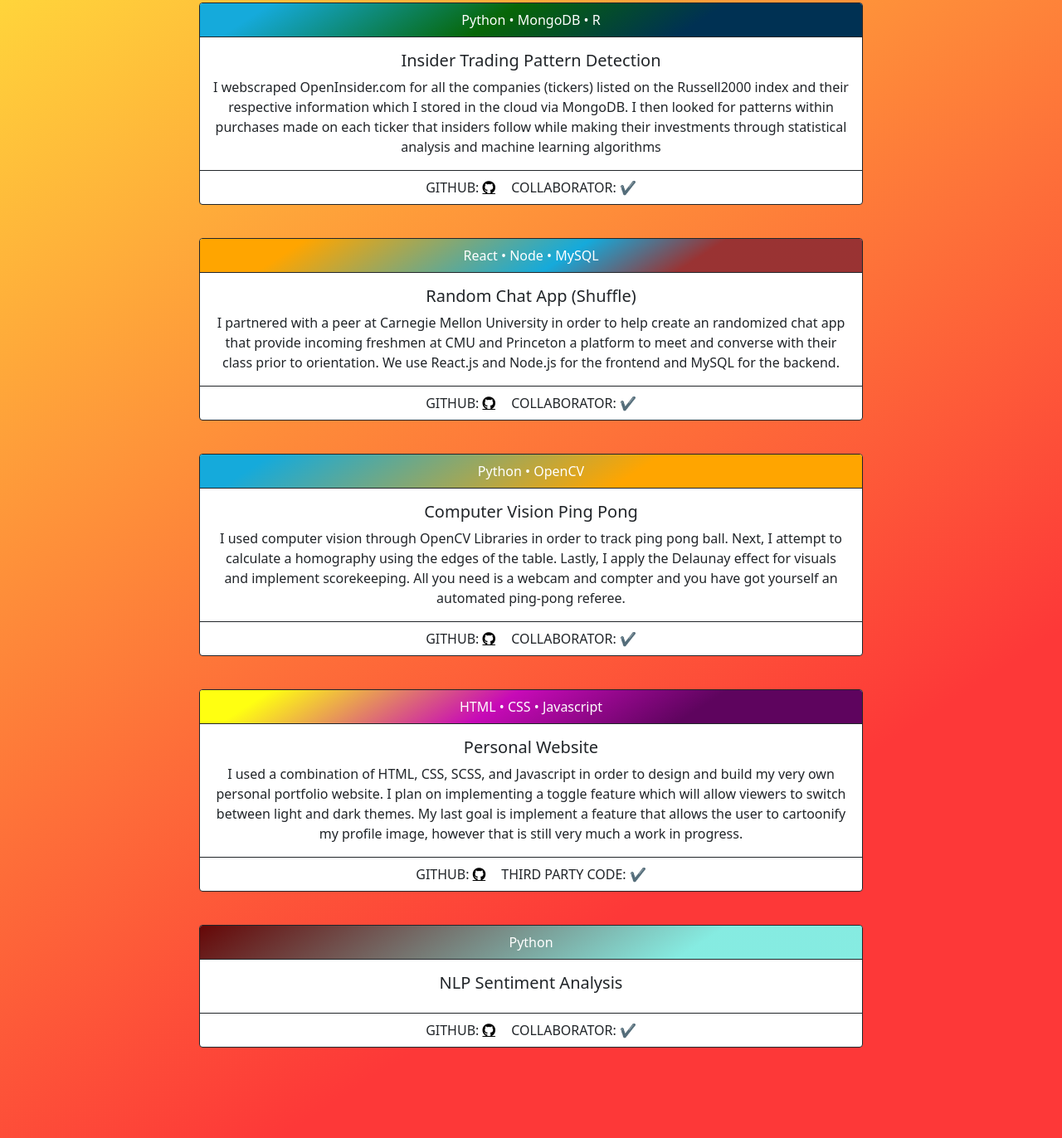
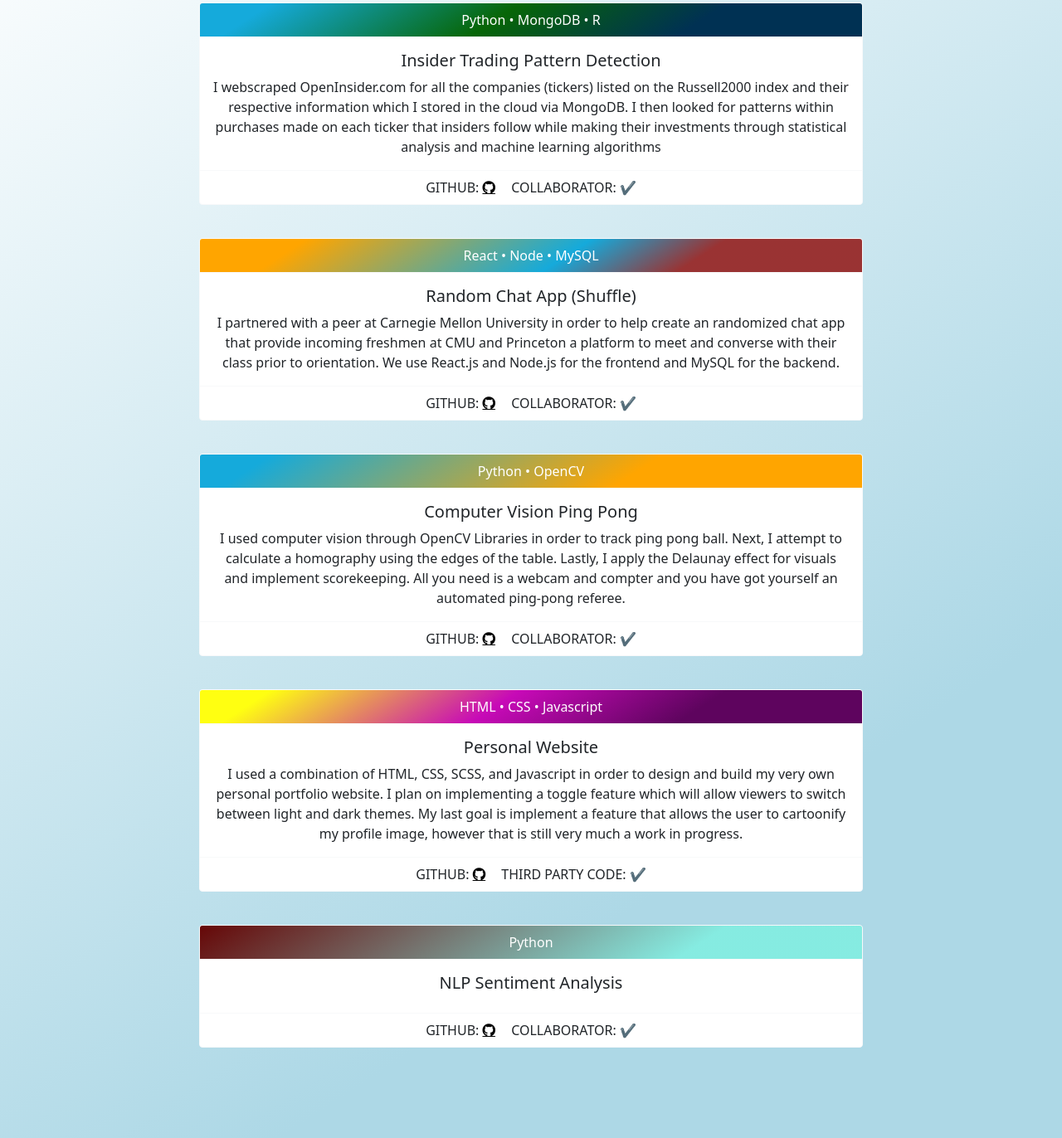
Before and after one commit to dsaha04/old_website, a plain HTML site: page index.html in a window 1280 px wide. Shown: the part 3888-5260 px from the top of the page at 83% size. Drawn offline with nearby package versions, Linux system fonts and the light colour scheme.

Commit message:
color fix

```diff
--- a/css/light.css
+++ b/css/light.css
@@ -3959,7 +3959,7 @@
 }
 
 .back-to-top i:hover, .back-to-top i:focus, .back-to-top i:active, .back-to-top i.active {
-    color: white;
+    color: #E3BE9B;
 }
 
 @import url('https://fonts.googleapis.com/css?family=Fira+Sans:400,500,600,700,800');
--- a/index.html
+++ b/index.html
@@ -239,7 +239,7 @@
     </section>
     <script src="js/main.js"></script>
 
-    <section id="proj" class="section-projects"  style="background-color: #FFE53B;  background-image: linear-gradient(147deg, #FFE53B 0%, #fd3838 74%); padding-top: 50px;padding-bottom: 100px;">
+    <section id="proj" class="section-projects"  style="background-color: #FFE53B;  background-image: linear-gradient(147deg, white 0%, #ADD8E6 74%); padding-top: 50px;padding-bottom: 100px;">
         <center>
         <div class="container">
             <h2>Programming Projects&nbsp;&nbsp;<i class="projects" style="font-size: 30px; font-family: 'Ubuntu', sans-serif;"></i></h2>
@@ -252,15 +252,15 @@
                    Placeholder
                </div>
 
-                <div class="card border-dark mb-3" style="width: 50rem; box-shadow: 10%;;">
-                    <div class="card-header bg-transparent border-dark" style ="color: white; background-image: linear-gradient(147deg,rgb(21, 170, 219) 10%, rgb(7, 102, 7) 45%, #003153 74%);">Python • MongoDB • R </div>
+                <div class="card border-light mb-3" style="width: 50rem; box-shadow: 10%;;">
+                    <div class="card-header bg-transparent border-light" style ="color: white; background-image: linear-gradient(147deg,rgb(21, 170, 219) 10%, rgb(7, 102, 7) 45%, #003153 74%);">Python • MongoDB • R </div>
                     <div class="card-body text-dark">
                       <h5 class="card-title">Insider Trading Pattern Detection</h5>
                       <p class="card-text">I webscraped OpenInsider.com for all the companies (tickers) listed on the Russell2000 index and their respective information which I stored in the cloud
                           via MongoDB. I then looked for patterns within purchases made on each ticker that insiders follow while making their investments through statistical
                         analysis and machine learning algorithms</p>
                     </div>
-                    <div class="card-footer bg-transparent border-dark">
+                    <div class="card-footer bg-transparent border-light">
                         GITHUB:
                         <a class="fab fa-github" style="color: #000; margin-right: 15px;"href="https://github.com/dsaha04/Insider-Trading-Pattern-Detection"></a>
                         COLLABORATOR:
@@ -272,8 +272,8 @@
                     Placeholder
                 </div>
 
-                <div class="card border-dark mb-3" style="width: 50rem; box-shadow: 10%;;">
-                    <div class="card-header bg-transparent border-dark" style ="color: white; background-image: linear-gradient(147deg,orange 15%, rgb(21, 170, 219) 55%, rgba(128, 0, 0, 0.801) 74%);">React • Node • MySQL </div>
+                <div class="card border-light mb-3" style="width: 50rem; box-shadow: 10%;;">
+                    <div class="card-header bg-transparent border-light" style ="color: white; background-image: linear-gradient(147deg,orange 15%, rgb(21, 170, 219) 55%, rgba(128, 0, 0, 0.801) 74%);">React • Node • MySQL </div>
                     <div class="card-body text-dark">
                       <h5 class="card-title">Random Chat App (Shuffle)</h5>
                       <p class="card-text">I partnered with a peer at Carnegie Mellon University in order to help create an
@@ -281,7 +281,7 @@
                           class prior to orientation. We use React.js and Node.js for the frontend and MySQL for the backend.
                       </p>
                     </div>
-                    <div class="card-footer bg-transparent border-dark">
+                    <div class="card-footer bg-transparent border-light">
                         GITHUB:
                         <a class="fab fa-github" style="color: #000; margin-right: 15px;"href=""></a>
                         COLLABORATOR:
@@ -291,15 +291,15 @@
                 <div style="visibility: hidden;">
                     Placeholder
                 </div>
-                <div class="card border-dark mb-3" style="width: 50rem; box-shadow: 10%;;">
-                    <div class="card-header bg-transparent border-dark" style ="color: white; background-image: linear-gradient(147deg,rgb(21, 170, 219) 10%, orange 65%);">Python • OpenCV</div>
+                <div class="card border-light mb-3" style="width: 50rem; box-shadow: 10%;;">
+                    <div class="card-header bg-transparent border-light" style ="color: white; background-image: linear-gradient(147deg,rgb(21, 170, 219) 10%, orange 65%);">Python • OpenCV</div>
                     <div class="card-body text-dark">
                       <h5 class="card-title">Computer Vision Ping Pong</h5>
                       <p class="card-text">I used computer vision through OpenCV Libraries in order to track ping pong ball. Next, I attempt to
                           calculate a homography using the edges of the table. Lastly, I apply the Delaunay effect for visuals and implement
                           scorekeeping. All you need is a webcam and compter and you have got yourself an automated ping-pong referee.  </p>
                     </div>
-                    <div class="card-footer bg-transparent border-dark">
+                    <div class="card-footer bg-transparent border-light">
                         GITHUB:
                         <a class="fab fa-github" style="color: #000; margin-right: 15px;"href="https://github.com/dsaha04/Computer-Vision-Table-Tennis"></a>
                         COLLABORATOR:
@@ -309,8 +309,8 @@
                 <div style="visibility: hidden;">
                     Placeholder
                 </div>
-                <div class="card border-dark mb-3" style="width: 50rem; box-shadow: 10%;;">
-                    <div class="card-header bg-transparent border-dark" style ="color: white; background-image: linear-gradient(147deg,rgba(255, 255, 0, 0.932) 10%, rgb(199, 10, 183) 45%, rgb(94, 4, 94) 74%);">HTML • CSS • Javascript </div>
+                <div class="card border-light mb-3" style="width: 50rem; box-shadow: 10%;;">
+                    <div class="card-header bg-transparent border-light" style ="color: white; background-image: linear-gradient(147deg,rgba(255, 255, 0, 0.932) 10%, rgb(199, 10, 183) 45%, rgb(94, 4, 94) 74%);">HTML • CSS • Javascript </div>
                     <div class="card-body text-dark">
                       <h5 class="card-title">Personal Website</h5>
                       <p class="card-text">I used a combination of HTML, CSS, SCSS, and Javascript in order to design and build
@@ -318,7 +318,7 @@
                         to switch between light and dark themes. My last goal is implement a feature that allows the user to
                         cartoonify my profile image, however that is still very much a work in progress. </p>
                     </div>
-                    <div class="card-footer bg-transparent border-dark">
+                    <div class="card-footer bg-transparent border-light">
                         GITHUB:
                         <a class="fab fa-github" style="color: #000; margin-right: 15px;"href="https://github.com/dsaha04/dsaha04.github.io"></a>
                         THIRD PARTY CODE:
@@ -328,13 +328,13 @@
                 <div style="visibility: hidden;">
                     Placeholder
                 </div>
-                <div class="card border-dark mb-3" style="width: 50rem; box-shadow: 10%;;">
-                    <div class="card-header bg-transparent border-dark" style ="color: white; background-image: linear-gradient(147deg,rgb(102, 7, 7) 0%,  rgba(64, 224, 208, 0.637) 74%);">Python</div>
+                <div class="card border-light mb-3" style="width: 50rem; box-shadow: 10%;;">
+                    <div class="card-header bg-transparent border-light" style ="color: white; background-image: linear-gradient(147deg,rgb(102, 7, 7) 0%,  rgba(64, 224, 208, 0.637) 74%);">Python</div>
                     <div class="card-body text-dark">
                       <h5 class="card-title">NLP Sentiment Analysis</h5>
                       <p class="card-text"></p>
                     </div>
-                    <div class="card-footer bg-transparent border-dark">
+                    <div class="card-footer bg-transparent border-light">
                         GITHUB:
                         <a class="fab fa-github" style="color: #000; margin-right: 15px;"href="https://github.com/dsaha04/NLP-Sentiment-Analysis"></a>
                         COLLABORATOR:
```
